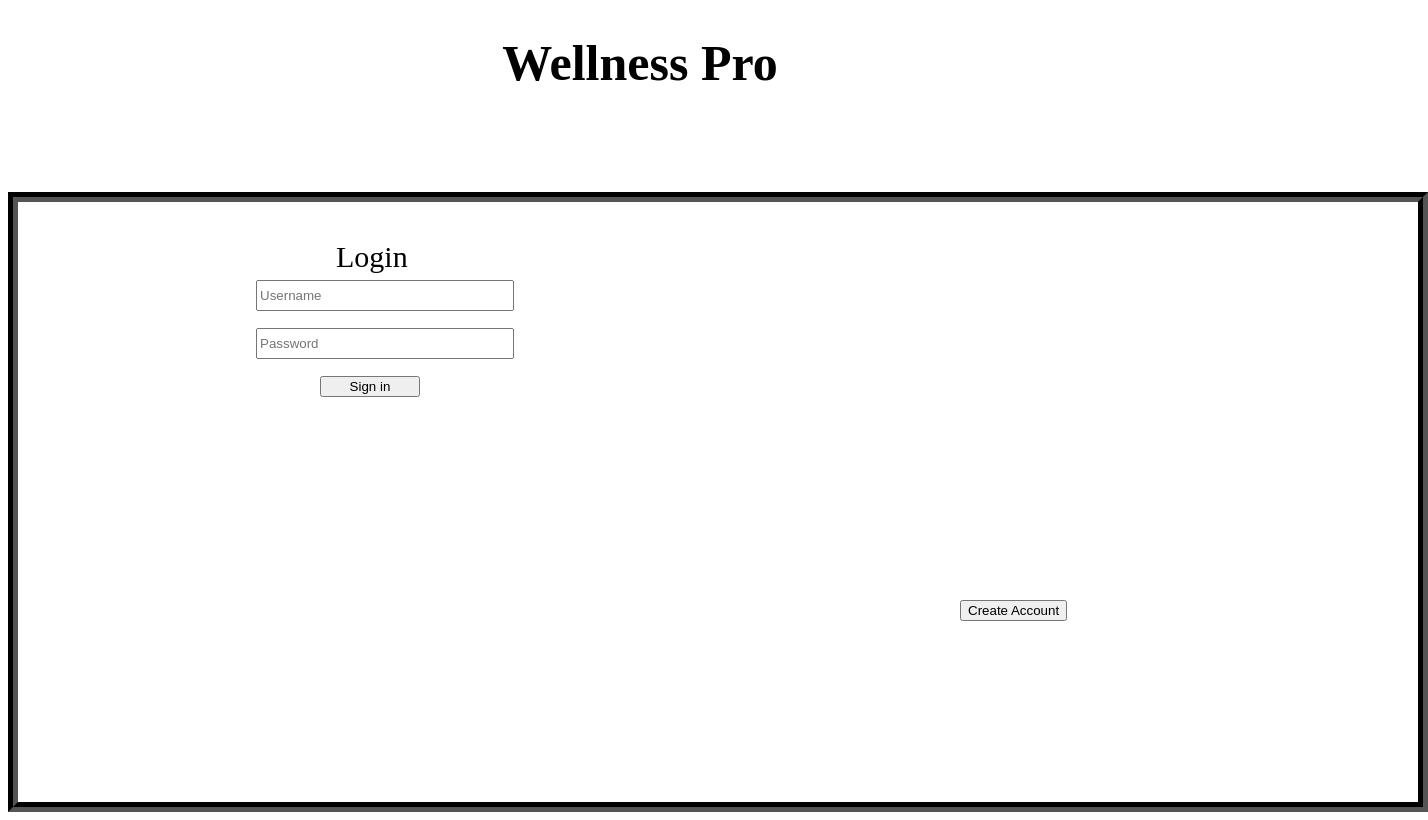
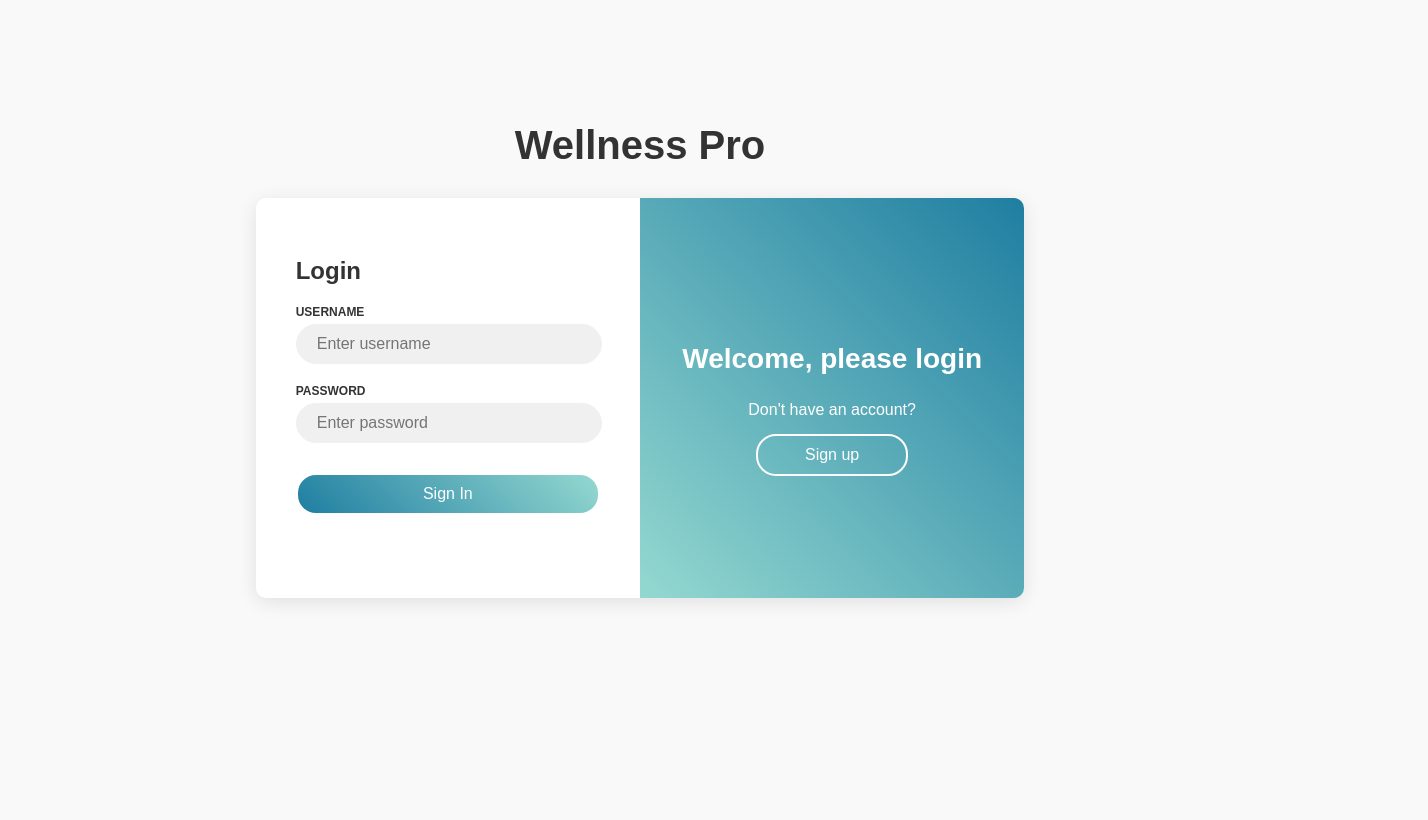
Before and after one commit to ZackAlaoui/COP4331_LargeProject, a React (Vite) app in the folder frontend/: page / in a window 1280 px wide. Shown: the whole page, 1428 px wide, since content can reach past the window. Built offline with nearby package versions, Linux system fonts and the light colour scheme.

Commit message:
Fixed html errors and add a createAccount component that is gonna be used for creating a account

```diff
--- a/frontend/src/components/Login.css
+++ b/frontend/src/components/Login.css
@@ -1,4 +1,4 @@
-#outerBox{
+/*#outerBox{
     width: 1000px;
     height: 200px;
     padding: 200px;
@@ -50,4 +50,128 @@
     position: fixed;
     top: 75vh;
     left: 120vh;
- }
+ }*/
+
+body {
+    margin: 0;
+    padding: 0;
+    font-family: Arial, sans-serif;
+    background-color: #f9f9f9;
+    display: flex;
+    flex-direction: column;
+    justify-content: center;
+    align-items: center;
+    height: 100vh;
+}
+
+.mainContainer {
+    display: flex;
+    background: #fff;
+    box-shadow: 0 4px 20px rgba(0, 0, 0, 0.1);
+    border-radius: 10px;
+    overflow: hidden;
+    max-width: 900px;
+    min-height: 400px;
+    width: 100%;
+}
+
+.leftPanel {
+    padding: 40px;
+    width: 50%;
+}
+
+    .leftPanel h2 {
+        font-size: 24px;
+        margin-bottom: 20px;
+        color: #333;
+    }
+
+.inputFields {
+    margin-bottom: 20px;
+    font-weight: bold;
+    color: #333;
+    font-size: 12px;
+}
+
+    .inputFields input {
+        margin-top: 5px;
+        width: 90%;
+        padding: 10px;
+        border: 1px solid #f0f0f0;
+        border-radius: 20px;
+        font-size: 16px;
+        padding-left: 20px;
+        background-color: #f0f0f0;
+    }
+
+        .inputFields input:focus {
+            outline: none;
+            border-color: #55D0D1;
+            background-color: white;
+        }
+
+.btn {
+    transition: 0.2s;
+    width: 100%;
+    padding: 10px;
+    border: 2px solid white;
+    border-radius: 20px;
+    background: linear-gradient(45deg, #1F7EA1, #94D8D0);
+    color: white;
+    font-size: 16px;
+    cursor: pointer;
+    margin-top: 10px;
+}
+
+    .btn:hover {
+        background: white;
+        color: #55D0D1;
+        border: 2px solid #94D8D0;
+    }
+
+.btnOther {
+    transition: 0.2s;
+    width: 50%;
+    padding: 10px;
+    border: 2px solid white;
+    border-radius: 20px;
+    background: transparent;
+    color: white;
+    font-size: 16px;
+    cursor: pointer;
+    margin-top: 10px;
+}
+
+    .btnOther:hover {
+        transition: 0.2s;
+        background: white;
+        color: #55D0D1;
+    }
+
+.rightPanel {
+    padding: 40px;
+    background: linear-gradient(45deg, #94D8D0, #1F7EA1);
+    width: 50%;
+    display: flex;
+    flex-direction: column;
+    justify-content: center;
+    align-items: center;
+    color: white;
+    text-align: center;
+}
+
+    .rightPanel h2 {
+        font-size: 28px;
+        margin-bottom: 10px;
+    }
+
+    .rightPanel p {
+        font-size: 16px;
+        margin-bottom: 5px;
+    }
+
+.loginResult {
+    font-size: 14px;
+    color: #950606;
+    font-weight: bold;
+}
--- a/frontend/src/components/Login.tsx
+++ b/frontend/src/components/Login.tsx
@@ -23,7 +23,7 @@ function Login() {
       );
       var res = JSON.parse(await response.text());
       if (res.id <= 0) {
-        setMessage("User/Password combination incorrect");
+        setMessage("Incorrect username or password");
       } else {
         var user = {
           firstName: res.firstName,
@@ -48,7 +48,7 @@ function Login() {
   }
 
   return (
-    <div id="outerBox">
+    /*<div id="outerBox">
       <div id="createAccountDiv">
         <input
           type="submit"
@@ -63,7 +63,7 @@ function Login() {
         <input
           type="text"
           id="loginName"
-          placeholder="Username"
+          placeholder="Enter username"
           onChange={handleSetLoginName}
         />
         <br />
@@ -83,7 +83,27 @@ function Login() {
         />
         <span id="loginResult">{message}</span>
       </div>
-    </div>
+    </div>*/
+    <>
+      <div class="mainContainer">
+        <div class="leftPanel">
+          <h2>Login</h2>
+          <div class="inputFields">USERNAME
+            <input type="text" placeholder="Enter username" onChange={handleSetLoginName}/>
+          </div>
+          <div class="inputFields">PASSWORD
+            <input type="password" placeholder="Enter password" onChange={handleSetPassword}/>
+          </div>
+          <span class="loginResult">{message}</span>
+          <button class="btn" onClick={doLogin}>Sign In</button>
+        </div>
+        <div class="rightPanel">
+          <h2>Welcome, please login</h2>
+          <p>Don't have an account?</p>
+          <button class="btnOther">Sign up</button>
+        </div>
+      </div>
+    </>
   );
 }
 export default Login;
--- a/frontend/src/components/pageTitle.css
+++ b/frontend/src/components/pageTitle.css
@@ -1,5 +1,8 @@
-#title{
+#title {
+    font-size: 40px;
+    font-weight: bold;
+    color: #333;
+    margin-top: -10vh;
+    margin-bottom: 30px;
     text-align: center;
-    color: black;
-    font-size: 50px;
 }
```
Also changed, not shown: frontend/src/components/gradient.png (added).
